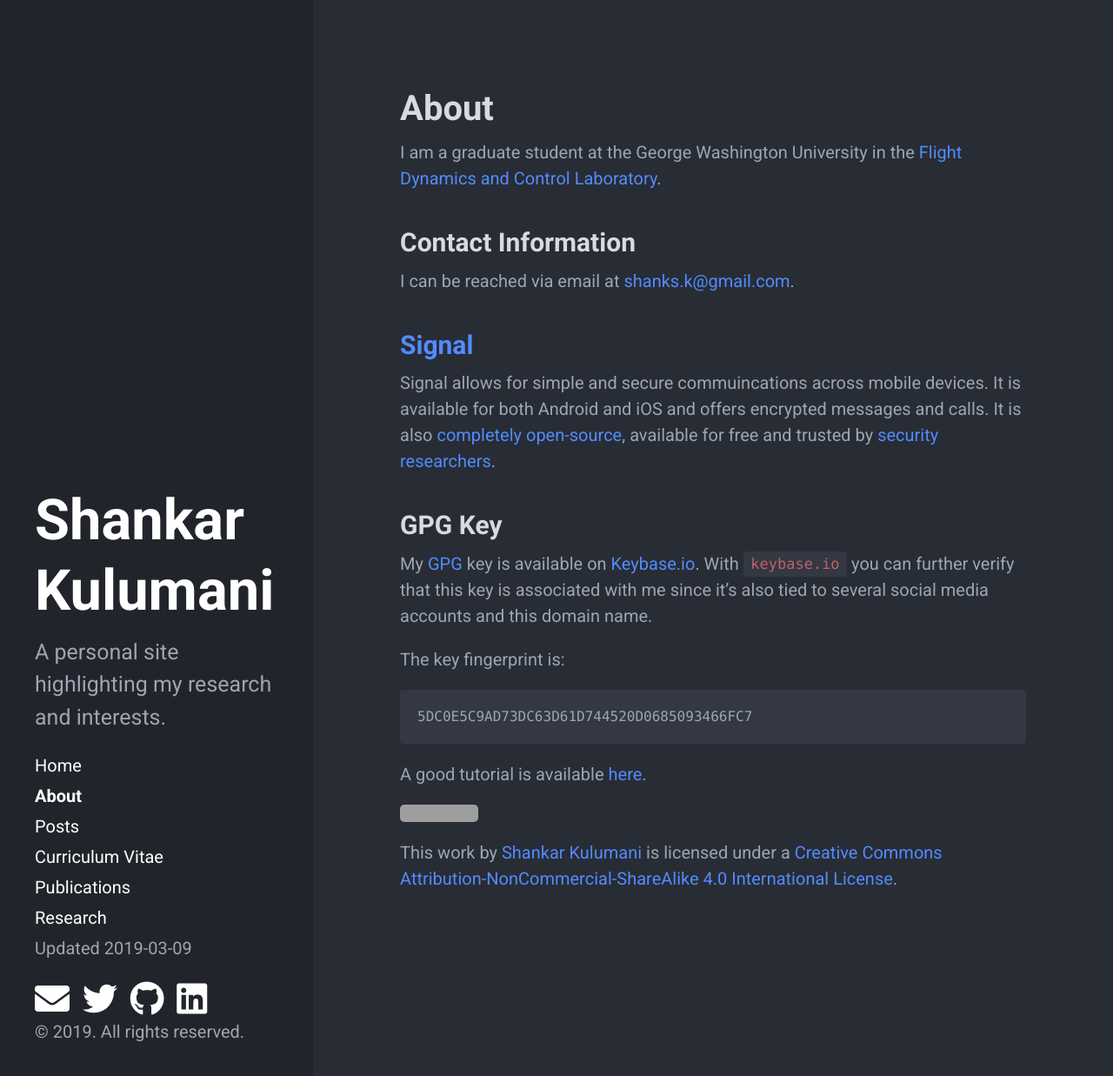
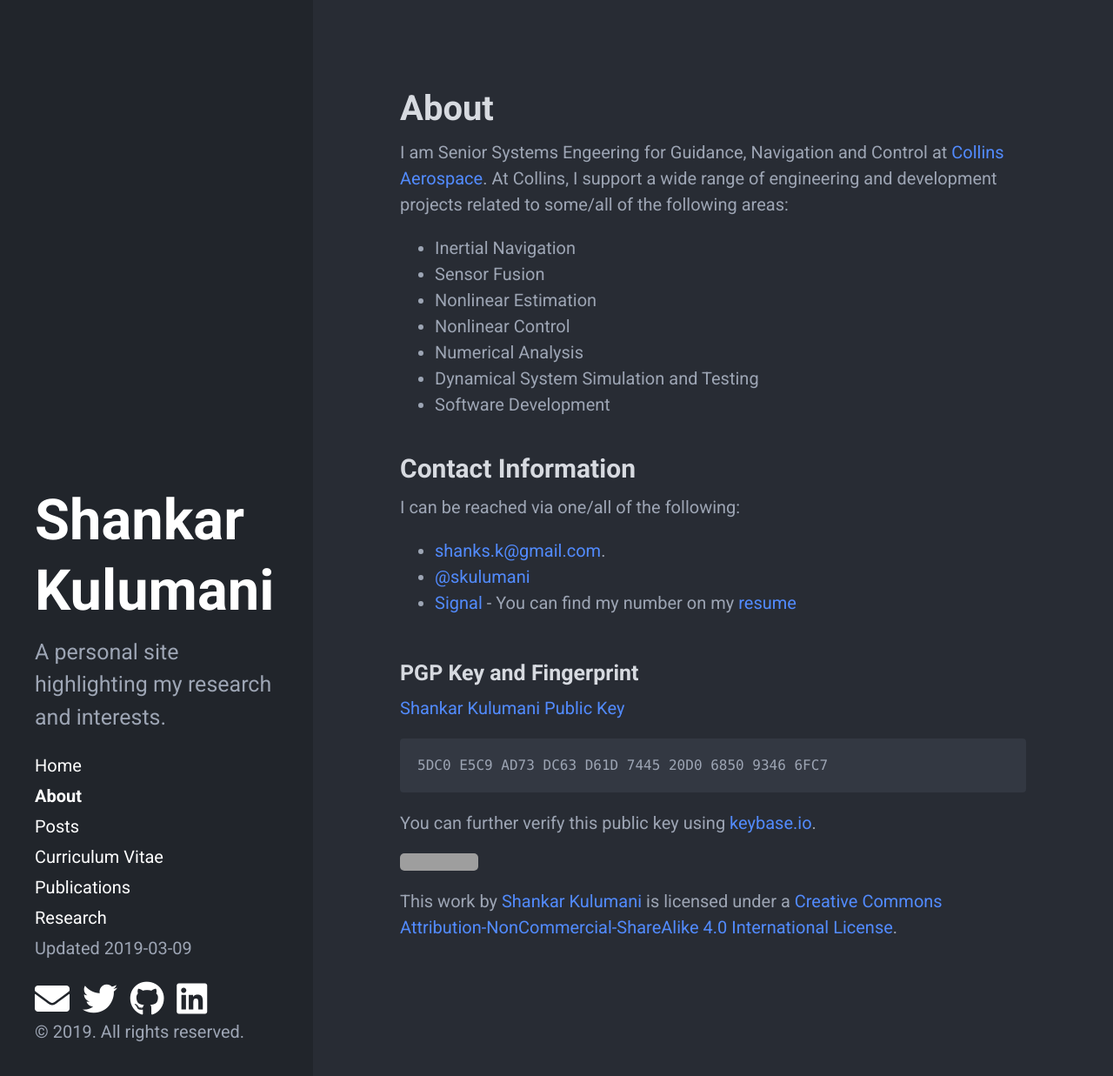
Before and after one commit to skulumani/skulumani.github.io, a Jekyll site: the page built from about.md, in a window 1280 px wide and 1241 px high. Shown: the top 1237 px of the window at 87% size. Built offline with Jekyll 4.4.1, drawn with Linux system fonts in a browser that asks for light colours; nearby versions of some CDN libraries; grey boxes are pictures that could not be loaded.

Commit message:
Update about page on website

```diff
--- a/about.md
+++ b/about.md
@@ -3,31 +3,33 @@ layout: page
 title: About
 ---
 
-I am a graduate student at the George Washington University in the [Flight Dynamics and Control Laboratory](http://fdcl.seas.gwu.edu/).
+{% comment %} I am a graduate student at the George Washington University in the [Flight Dynamics and Control Laboratory](http://fdcl.seas.gwu.edu/). {% endcomment %}
 
+I am Senior Systems Engeering for Guidance, Navigation and Control at [Collins Aerospace](https://www.rockwellcollins.com/).
+At Collins, I support a wide range of engineering and development projects related to some/all of the following areas:
+* Inertial Navigation
+* Sensor Fusion
+* Nonlinear Estimation
+* Nonlinear Control
+* Numerical Analysis
+* Dynamical System Simulation and Testing
+* Software Development
 
 ## Contact Information
 
-I can be reached via email at [shanks.k@gmail.com](mailto:shanks.k@gmail.com).
+I can be reached via one/all of the following:
+* [shanks.k@gmail.com](mailto:shanks.k@gmail.com).
+* [@skulumani](https://twitter.com/skulumani)
+* [Signal](https://signal.org) - You can find my number on my [resume](https://github.com/skulumani/kulumani_cv/releases/download/v1.6.2/kulumani_cv.pdf)
 
+### PGP Key and Fingerprint
 
-## [Signal](https://whispersystems.org/)
-
-Signal allows for simple and secure commuincations across mobile devices.
-It is available for both Android and iOS and offers encrypted messages and calls.
-It is also [completely open-source](https://github.com/WhisperSystems), available for free and trusted by [security researchers](http://blog.cryptographyengineering.com/2013/03/here-come-encryption-apps.html).
-
-## GPG Key
-
-My [GPG](https://keybase.io/skulumani/pgp_keys.asc?fingerprint=5dc0e5c9ad73dc63d61d744520d0685093466fc7) key is available on [Keybase.io](https://keybase.io/skulumani).
-With `keybase.io` you can further verify that this key is associated with me since it's also tied to several social media accounts and this domain name.
-
-The key fingerprint is:
+[Shankar Kulumani Public Key](https://keybase.io/skulumani/pgp_keys.asc?fingerprint=5dc0e5c9ad73dc63d61d744520d0685093466fc7)
 
 ~~~
-5DC0E5C9AD73DC63D61D744520D0685093466FC7
+5DC0 E5C9 AD73 DC63 D61D 7445 20D0 6850 9346 6FC7
 ~~~
 
-A good tutorial is available [here](https://futureboy.us/pgp.html).
+You can further verify this public key using [keybase.io](https://keybase.io/skulumani).
 
 {% include creative_commons_license.html %}
```
